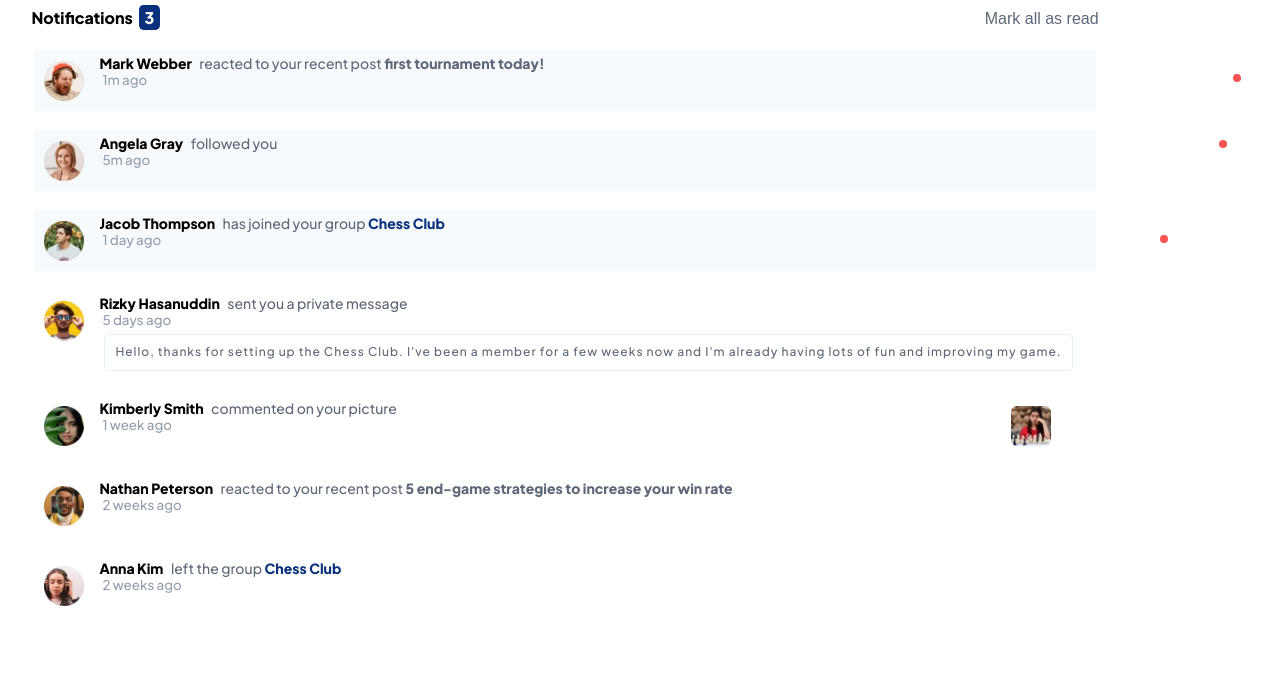
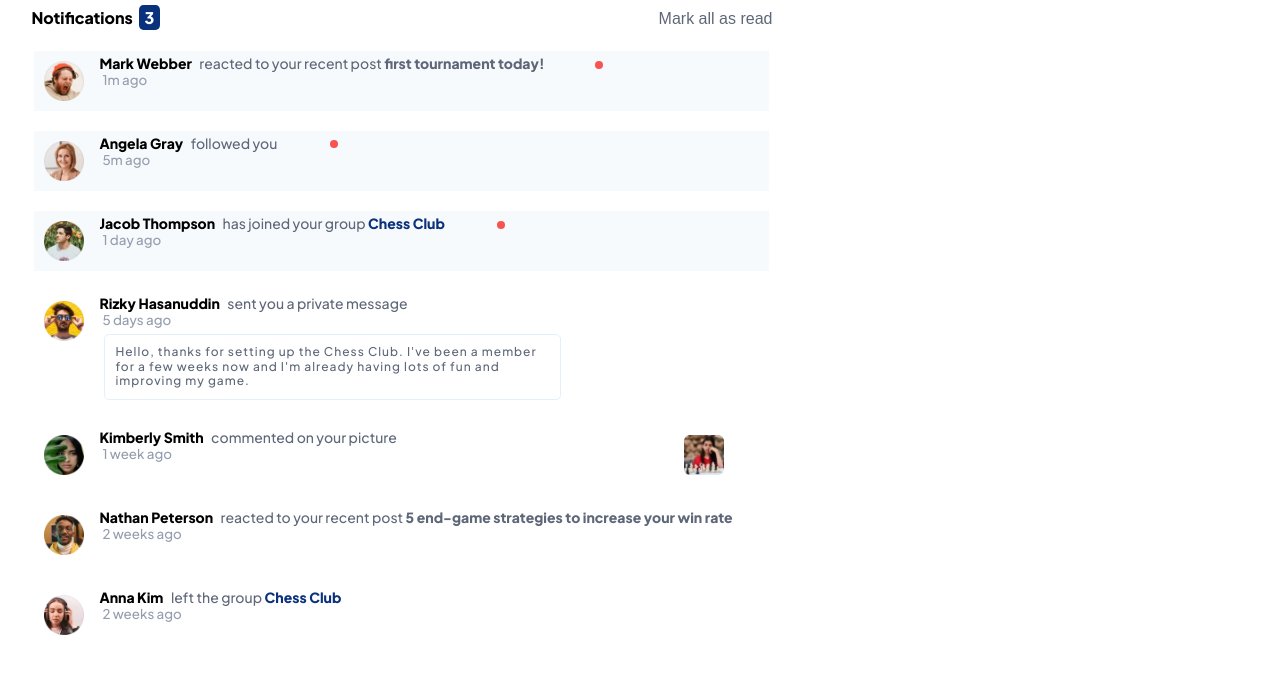
Before and after one commit to arenascode/notifications-page-main, a website: page index.html in a window 1536 px wide. Shown: the whole page, without its empty margins (203-1475 px from the left). Drawn offline with Linux system fonts and the light colour scheme.

Commit message:
project finished

```diff
--- a/js/index.js
+++ b/js/index.js
@@ -3,7 +3,9 @@ const NotifCount = document.getElementById('notificationsCount')
 
 //notifications
 const notifications = document.getElementsByClassName('notification')
-const circleNotif1 = document.getElementById("circle1");const circleNotif2 = document.getElementById("circle2");const circleNotif3 = document.getElementById("circle3");
+const circleNotif1 = document.getElementById("circle1");
+const circleNotif2 = document.getElementById("circle2");
+const circleNotif3 = document.getElementById("circle3");
 
 function markAllAsRead() {
   for (let i = 0; i <= 2; i++) {
--- a/scss/style.scss
+++ b/scss/style.scss
@@ -162,14 +162,21 @@ body {
 }
 
 @media (min-width: 1440px) {
-  .circleUnreadNotif1 {
+  #notificationsTitle {
+    width: 70%;
+  }
+  #notificationsBody {
+    width: 70%;
+    .notification {
+    .notificationDescription {
+      .circleUnreadNotif1 {
           background-color: var(--primary-red);
           width: 8px;
           height: 8px;
           border-radius: 50%;
           position: absolute;
-          right: 800px;
-          top: 74px;
+          right: 730px;
+          top: 61px;
         }
         .circleUnreadNotif2 {
           background-color: var(--primary-red);
@@ -177,7 +184,7 @@ body {
           height: 8px;
           border-radius: 50%;
           position: absolute;
-          right: 106px;
+          right: 995px;
           top: 140px;
         }
         .circleUnreadNotif3 {
@@ -186,7 +193,25 @@ body {
           height: 8px;
           border-radius: 50%;
           position: absolute;
-          right: 165px;
-          top: 235px;
+          right: 828px;
+          top: 221px;
         }
+        .notificationMessage {
+        border: solid 1px;
+        border-radius: 5px;
+        border-color: var(--neutral-light-grayish-blue-1);
+        text-align: left;
+        margin: 5px;
+        padding: 10px;
+        font-size: 12px;
+        color: var(--neutral-dark-grayish-bluegrayish-blue);
+        letter-spacing: 1px;
+        line-height: 1.2;
+        width: 70%;
+      }
+    }
+  }
+
+  }
+
 }
```
Also changed, not shown: css/main.css.
